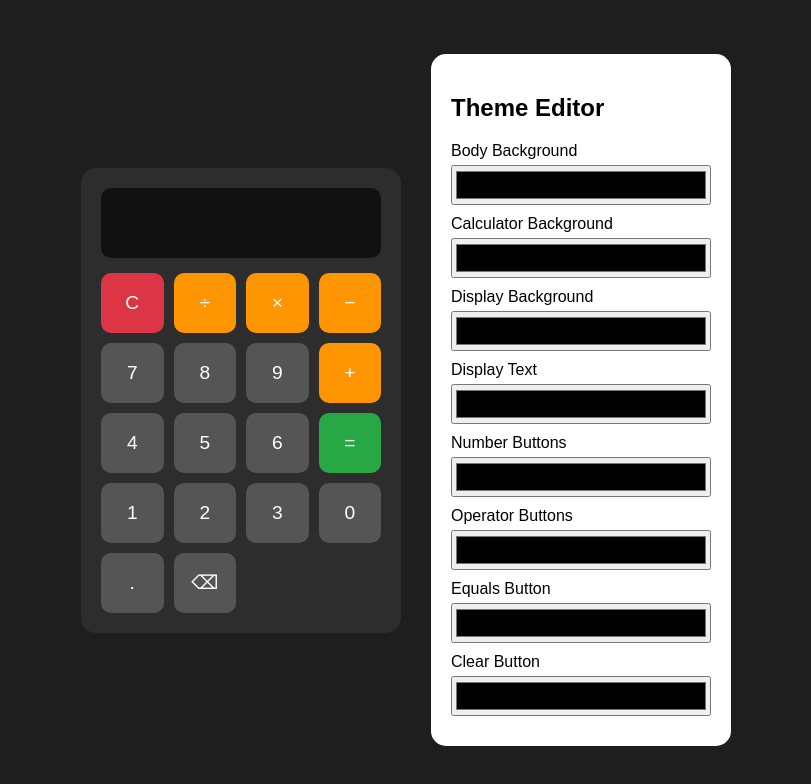
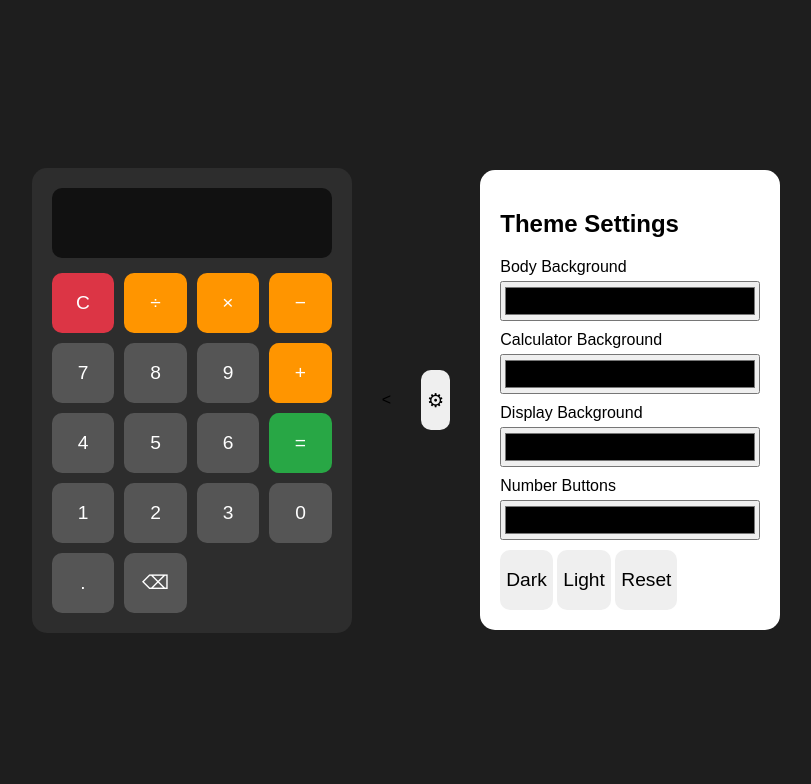
Before and after one commit to LanceW1987/customizable-calculator, a plain HTML site: page index.html in a window 1280 px wide. Shown: the whole page, without its empty margins (234-1045 px from the left). Drawn offline with Linux system fonts and the light colour scheme.

Commit message:
Update index.html

```diff
--- a/index.html
+++ b/index.html
@@ -40,9 +40,11 @@
 
 </div>
 
-<div class="theme-editor">
+<<button class="settings-btn" onclick="toggleSettings()">⚙</button>
 
-    <h2>Theme Editor</h2>
+<div class="theme-editor hidden" id="themePanel">
+
+    <h2>Theme Settings</h2>
 
     <div class="setting">
         <label>Body Background</label>
@@ -60,30 +62,13 @@
     </div>
 
     <div class="setting">
-        <label>Display Text</label>
-        <input type="color" data-var="--display-text">
-    </div>
-
-    <div class="setting">
         <label>Number Buttons</label>
         <input type="color" data-var="--number-bg">
     </div>
 
-    <div class="setting">
-        <label>Operator Buttons</label>
-        <input type="color" data-var="--operator-bg">
-    </div>
-
-    <div class="setting">
-        <label>Equals Button</label>
-        <input type="color" data-var="--equals-bg">
-    </div>
-
-    <div class="setting">
-        <label>Clear Button</label>
-        <input type="color" data-var="--clear-bg">
-    </div>
-
+    <button onclick="darkTheme()">Dark</button>
+    <button onclick="lightTheme()">Light</button>
+    <button onclick="resetTheme()">Reset</button>
 
 </div>
 
```
